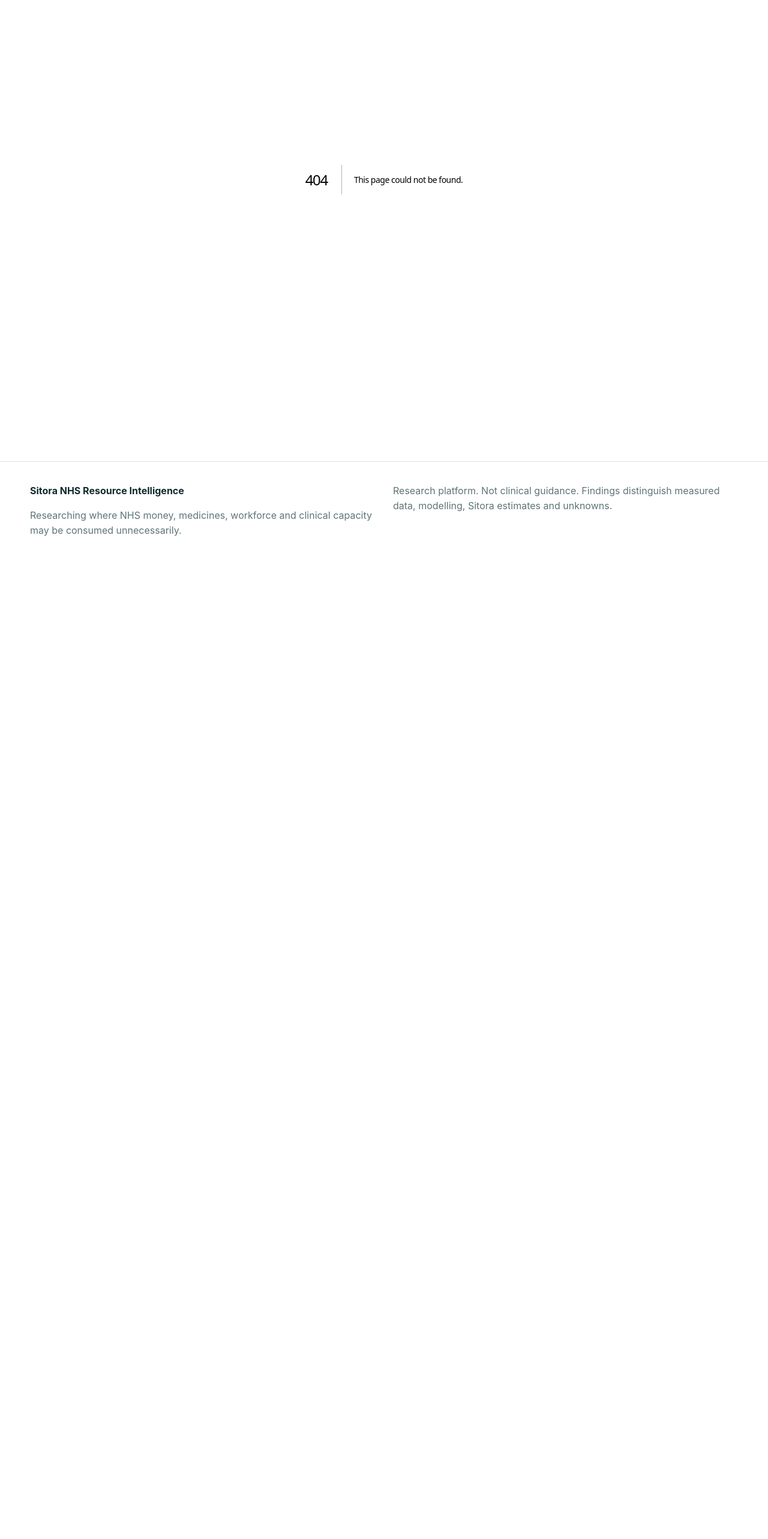
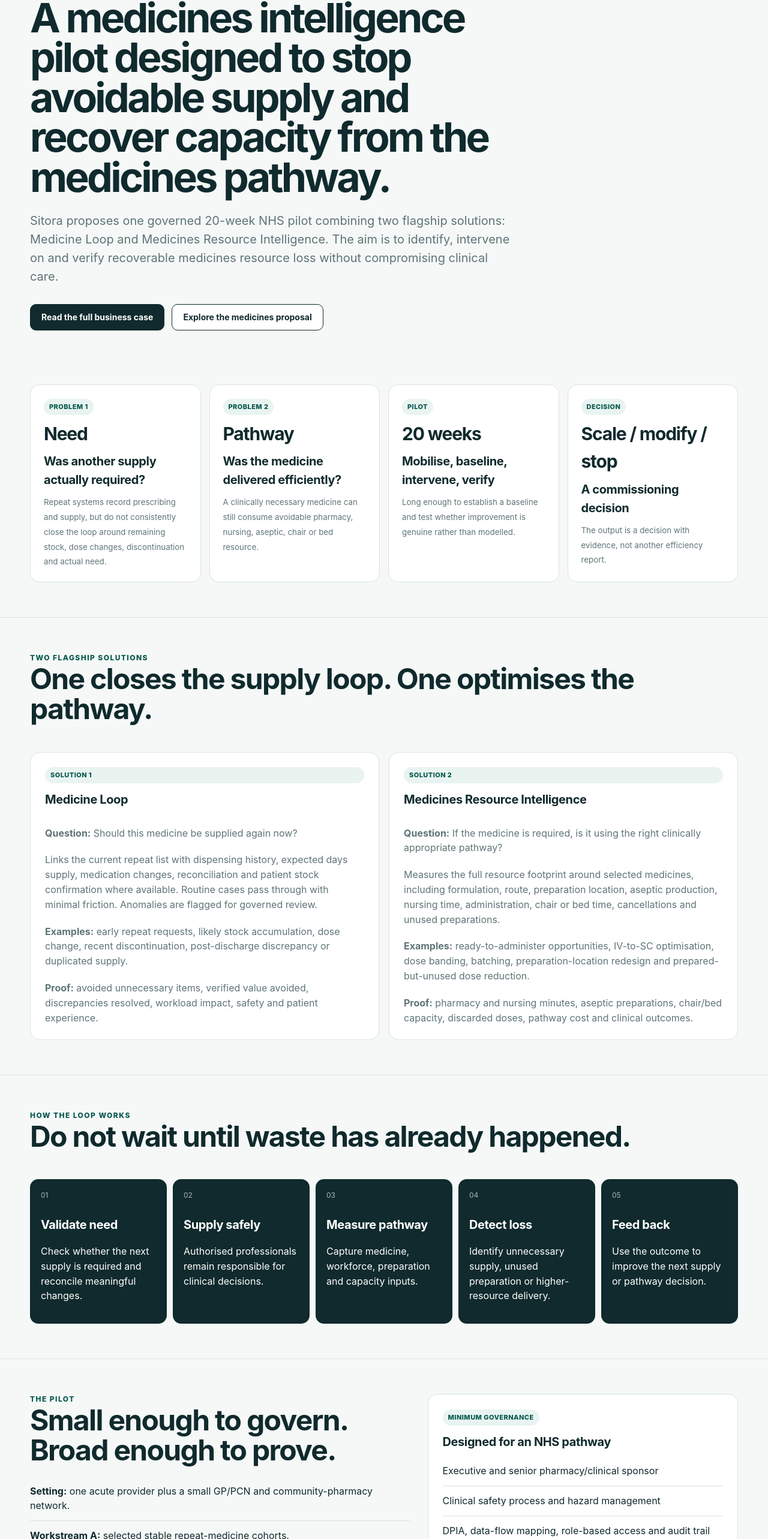
Before and after one commit to Nylon1/NHS, a Next.js app: page /commissioner-summary in a window 1280 px wide. Before the commit this address had no page. Shown: the part 176-2742 px from the top of the page at 60% size. Before the commit the page ends 1136 px from the top, so only its background shows below. Built offline with nearby package versions, Linux system fonts and the light colour scheme.

Commit message:
Add one-page medicines commissioner summary

```diff
--- /dev/null
+++ b/app/commissioner-summary/page.tsx
@@ -0,0 +1,91 @@
+import Link from "next/link";
+
+export default function CommissionerSummaryPage() {
+  return (
+    <>
+      <section className="page-head">
+        <div className="shell">
+          <div className="eyebrow">Commissioner summary</div>
+          <h1>A medicines intelligence pilot designed to stop avoidable supply and recover capacity from the medicines pathway.</h1>
+          <p className="lede">Sitora proposes one governed 20-week NHS pilot combining two flagship solutions: Medicine Loop and Medicines Resource Intelligence. The aim is to identify, intervene on and verify recoverable medicines resource loss without compromising clinical care.</p>
+          <div className="hero-actions">
+            <Link className="button primary" href="/business-case">Read the full business case</Link>
+            <Link className="button secondary" href="/medicines-proposal">Explore the medicines proposal</Link>
+          </div>
+        </div>
+      </section>
+
+      <section className="section">
+        <div className="shell metric-grid">
+          <div className="metric"><span className="badge">Problem 1</span><strong>Need</strong><h3>Was another supply actually required?</h3><small>Repeat systems record prescribing and supply, but do not consistently close the loop around remaining stock, dose changes, discontinuation and actual need.</small></div>
+          <div className="metric"><span className="badge">Problem 2</span><strong>Pathway</strong><h3>Was the medicine delivered efficiently?</h3><small>A clinically necessary medicine can still consume avoidable pharmacy, nursing, aseptic, chair or bed resource.</small></div>
+          <div className="metric"><span className="badge">Pilot</span><strong>20 weeks</strong><h3>Mobilise, baseline, intervene, verify</h3><small>Long enough to establish a baseline and test whether improvement is genuine rather than modelled.</small></div>
+          <div className="metric"><span className="badge">Decision</span><strong>Scale / modify / stop</strong><h3>A commissioning decision</h3><small>The output is a decision with evidence, not another efficiency report.</small></div>
+        </div>
+      </section>
+
+      <section className="section">
+        <div className="shell">
+          <div className="section-head"><div><div className="eyebrow">Two flagship solutions</div><h2>One closes the supply loop. One optimises the pathway.</h2></div></div>
+          <div className="card-grid">
+            <article className="card evidence-card"><span className="badge">Solution 1</span><h3>Medicine Loop</h3><p><strong>Question:</strong> Should this medicine be supplied again now?</p><p>Links the current repeat list with dispensing history, expected days supply, medication changes, reconciliation and patient stock confirmation where available. Routine cases pass through with minimal friction. Anomalies are flagged for governed review.</p><p><strong>Examples:</strong> early repeat requests, likely stock accumulation, dose change, recent discontinuation, post-discharge discrepancy or duplicated supply.</p><p><strong>Proof:</strong> avoided unnecessary items, verified value avoided, discrepancies resolved, workload impact, safety and patient experience.</p></article>
+            <article className="card evidence-card"><span className="badge">Solution 2</span><h3>Medicines Resource Intelligence</h3><p><strong>Question:</strong> If the medicine is required, is it using the right clinically appropriate pathway?</p><p>Measures the full resource footprint around selected medicines, including formulation, route, preparation location, aseptic production, nursing time, administration, chair or bed time, cancellations and unused preparations.</p><p><strong>Examples:</strong> ready-to-administer opportunities, IV-to-SC optimisation, dose banding, batching, preparation-location redesign and prepared-but-unused dose reduction.</p><p><strong>Proof:</strong> pharmacy and nursing minutes, aseptic preparations, chair/bed capacity, discarded doses, pathway cost and clinical outcomes.</p></article>
+          </div>
+        </div>
+      </section>
+
+      <section className="section">
+        <div className="shell">
+          <div className="section-head"><div><div className="eyebrow">How the loop works</div><h2>Do not wait until waste has already happened.</h2></div></div>
+          <div className="process">
+            {[
+              ["01", "Validate need", "Check whether the next supply is required and reconcile meaningful changes."],
+              ["02", "Supply safely", "Authorised professionals remain responsible for clinical decisions."],
+              ["03", "Measure pathway", "Capture medicine, workforce, preparation and capacity inputs."],
+              ["04", "Detect loss", "Identify unnecessary supply, unused preparation or higher-resource delivery."],
+              ["05", "Feed back", "Use the outcome to improve the next supply or pathway decision."]
+            ].map(([n,t,b]) => <div className="process-step" key={t}><span>{n}</span><h3>{t}</h3><p>{b}</p></div>)}
+          </div>
+        </div>
+      </section>
+
+      <section className="section">
+        <div className="shell two-col">
+          <div>
+            <div className="eyebrow">The pilot</div><h2>Small enough to govern. Broad enough to prove.</h2>
+            <ul className="list-clean">
+              <li><strong>Setting:</strong> one acute provider plus a small GP/PCN and community-pharmacy network.</li>
+              <li><strong>Workstream A:</strong> selected stable repeat-medicine cohorts.</li>
+              <li><strong>Workstream B:</strong> selected high-volume or resource-intensive injectable/SACT pathways.</li>
+              <li><strong>Workstream C:</strong> structured capture of prepared-but-unused medicines and their root causes.</li>
+              <li><strong>Duration:</strong> 4 weeks mobilisation, 4 weeks baseline, 8 weeks intervention, 4 weeks evaluation.</li>
+              <li><strong>Clinical rule:</strong> no autonomous stopping, prescribing or clinically significant medicine change.</li>
+            </ul>
+          </div>
+          <div className="card"><span className="badge">Minimum governance</span><h3 style={{marginTop:12}}>Designed for an NHS pathway</h3><ul className="list-clean"><li>Executive and senior pharmacy/clinical sponsor</li><li>Clinical safety process and hazard management</li><li>DPIA, data-flow mapping, role-based access and audit trail</li><li>Finance validation of claimed monetary benefit</li><li>Defined evaluation protocol and safety outcomes</li><li>Human review of clinically significant interventions</li></ul></div>
+        </div>
+      </section>
+
+      <section className="section">
+        <div className="shell">
+          <div className="section-head"><div><div className="eyebrow">What success means</div><h2>Recovery has to be demonstrated, not assumed.</h2></div><p>Gross activity reduction is not automatically a saving. Every benefit is classified and independently traceable.</p></div>
+          <div className="metric-grid">
+            <div className="metric"><span className="badge">Cash</span><strong>£</strong><h3>Cash-releasing</h3><small>A genuine reduction in expenditure that finance can validate.</small></div>
+            <div className="metric"><span className="badge">Avoidance</span><strong>£</strong><h3>Cost avoidance</h3><small>Future or unnecessary expenditure prevented, reported separately from cash release.</small></div>
+            <div className="metric"><span className="badge">Capacity</span><strong>Hours</strong><h3>Productivity release</h3><small>Pharmacy, nursing, aseptic, chair or bed capacity demonstrably available for other activity.</small></div>
+            <div className="metric"><span className="badge">Safety</span><strong>Clinical</strong><h3>No deterioration</h3><small>Benefit only counts alongside agreed safety, access and patient-outcome safeguards.</small></div>
+          </div>
+        </div>
+      </section>
+
+      <section className="section">
+        <div className="shell two-col">
+          <div className="card"><span className="badge">The ask</span><h3 style={{marginTop:12}}>What we need from an NHS partner</h3><ul className="list-clean"><li>Approve a 20-week medicines discovery and pilot</li><li>Nominate an acute site and small primary-care/pharmacy network</li><li>Nominate executive, clinical, pharmacy, digital/IG, finance and evaluation leads</li><li>Permit access to the minimum agreed datasets</li><li>Approve a governed intervention protocol</li><li>Agree benefit definitions and success thresholds before intervention begins</li></ul></div>
+          <div><div className="eyebrow">The decision</div><h2>At week 20, there should be only three legitimate outcomes.</h2><ul className="list-clean"><li><strong>Scale:</strong> safe, positive net benefit, manageable workload and reproducible data.</li><li><strong>Modify:</strong> a credible value signal exists but workflow, targeting or data quality needs redesign.</li><li><strong>Stop:</strong> no credible recoverable opportunity, negative net resource benefit, or unacceptable safety/operational burden.</li></ul></div>
+        </div>
+      </section>
+
+      <section className="section"><div className="shell quote">Every medicine should be needed, supplied in the right quantity, delivered through the right clinically appropriate pathway, and measured through to its actual use or waste.</div></section>
+    </>
+  );
+}
```
